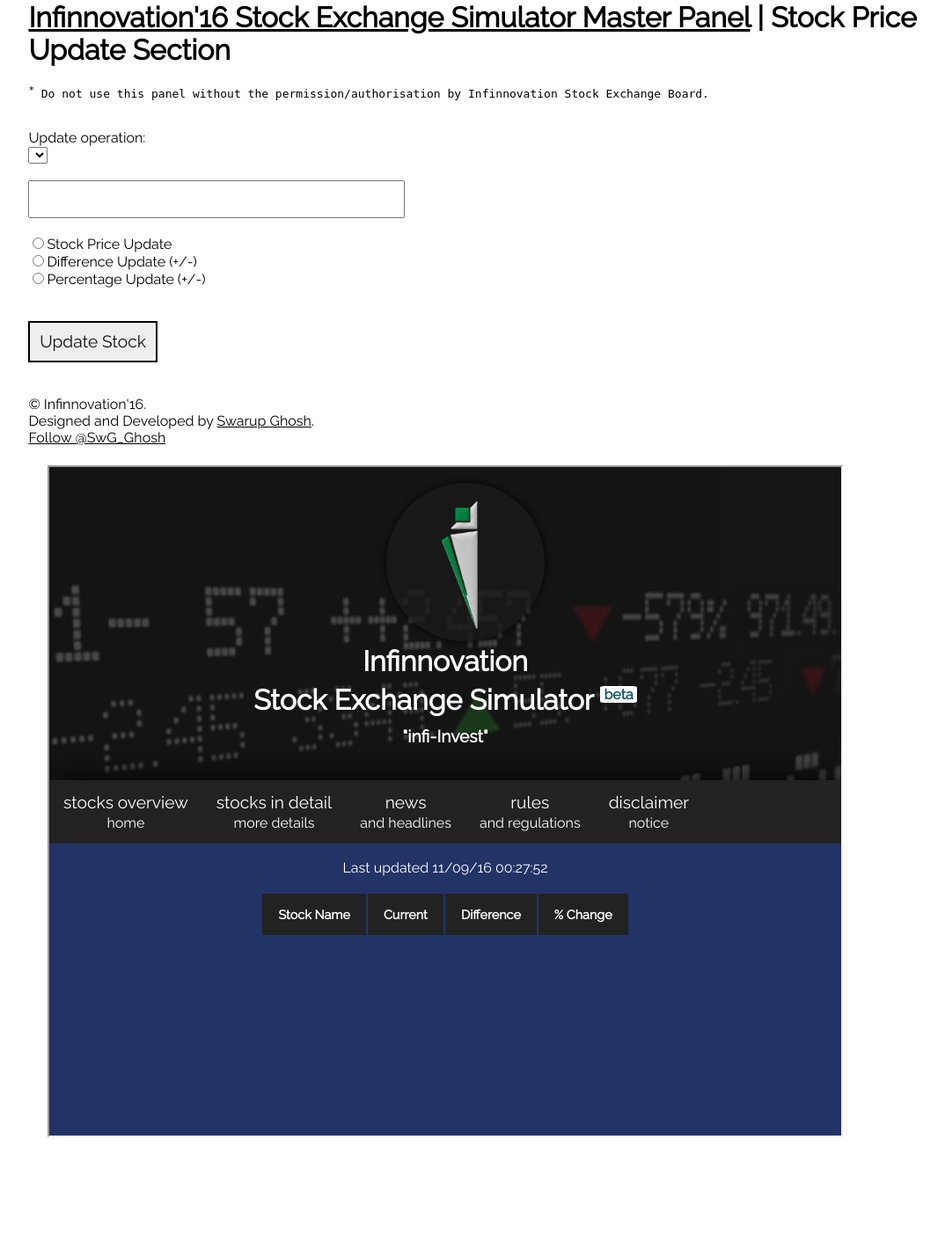
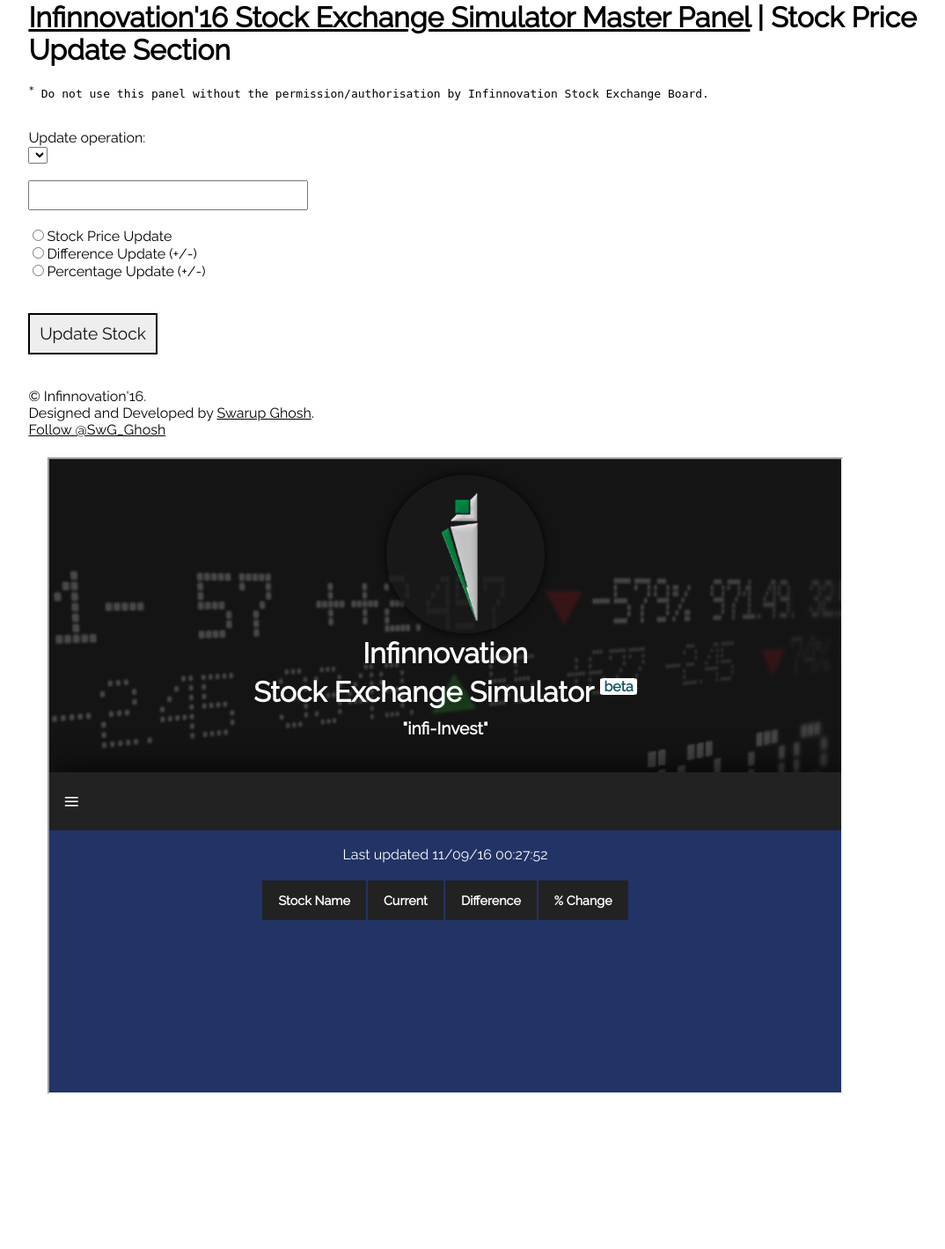
Before and after one commit to DPSN/infinnovation-stock-exchange-simulator, a PHP site: page /masterpanel/updater/index.php in a window 1280 px wide. Shown: the part 247-1667 px from the top of the page at 88% size, without its empty margins (70-1144 px from the left). After the commit the page ends 1491 px from the top, so only its background shows below. Run offline with PHP 8.4, Linux system fonts and the light colour scheme; data that the repository does not hold is empty; some libraries are stand-ins or nearby versions.

Commit message:
Style changes masterpanel

```diff
--- a/masterpanel/base.css
+++ b/masterpanel/base.css
@@ -41,8 +41,8 @@
     color: #333;
 }
 iframe {
-    width: 95vw;
-    height: 95vh;
+    width: 80vw;
+    height: 90vh;
     max-width: 900px;
     margin: 2%;
 }
@@ -67,5 +67,5 @@
     background-color: #111;
 }
 input[type=number] {
-    font-size: 200%;
+    font-size: 150%;
 }
```
